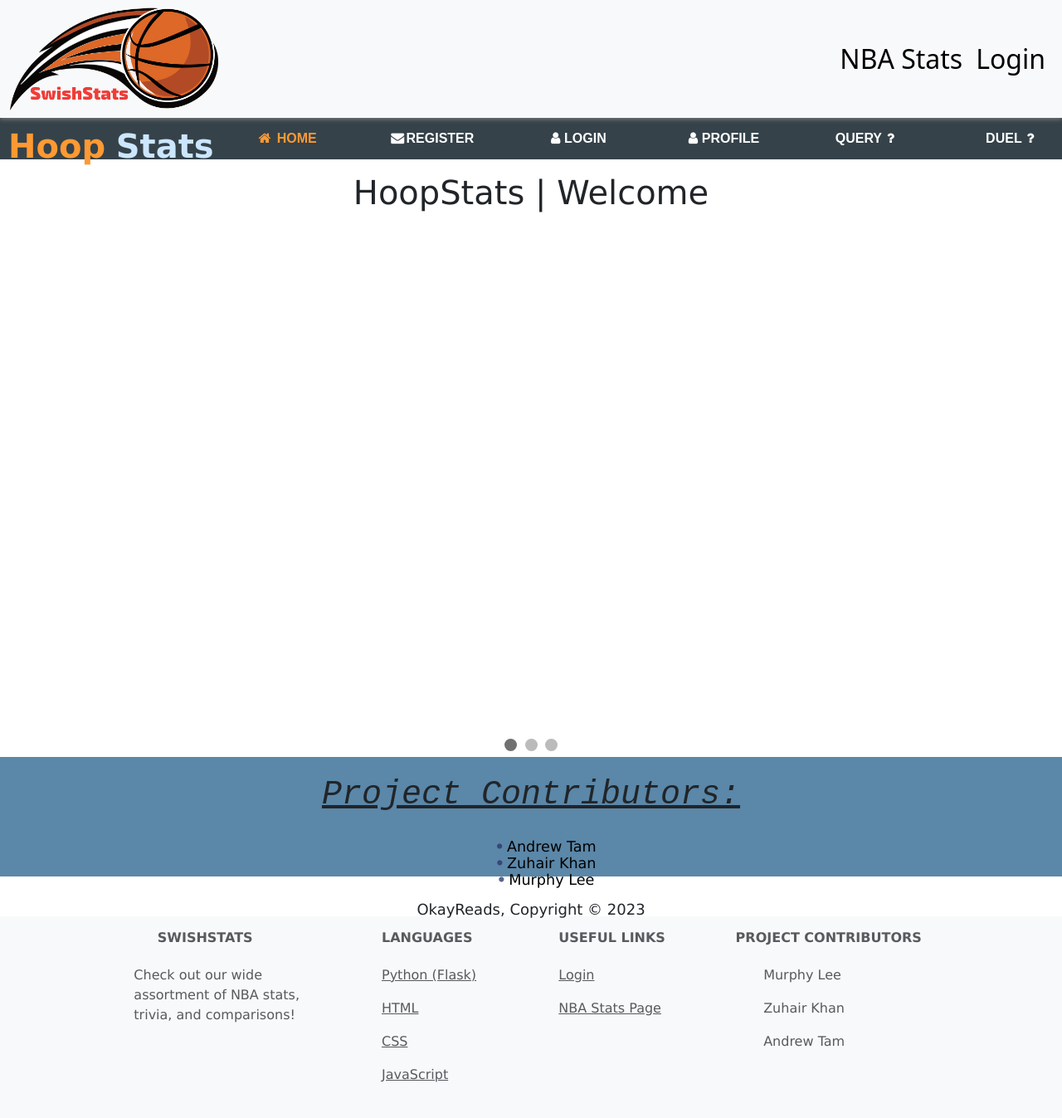
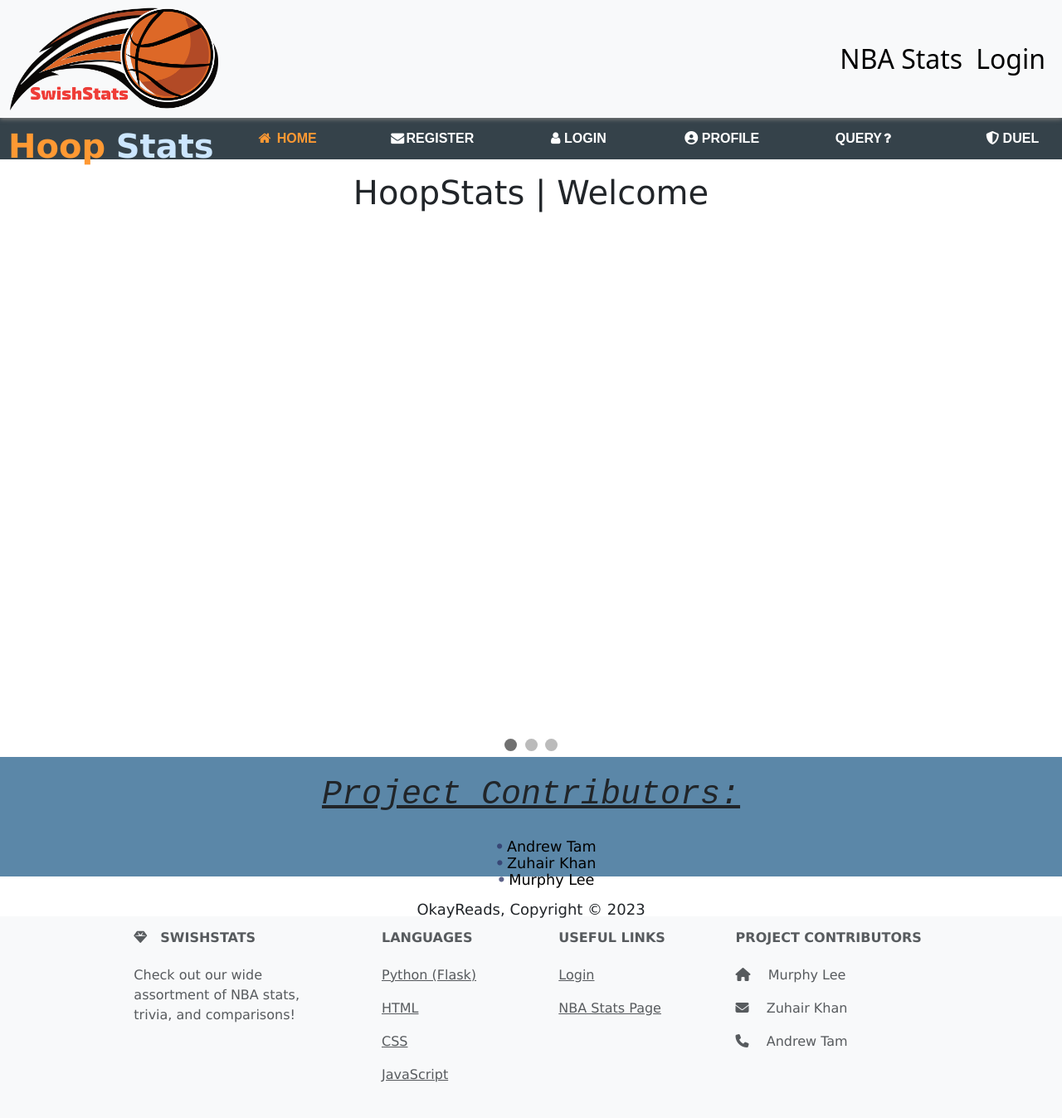
Before and after one commit to murphylee10/hoop-stats, a Flask app: page / in a window 1280 px wide; the page is wider, and only the part inside the window is pictured. Shown: that part at 83% size. Run offline with Flask 3, Linux system fonts and the light colour scheme; data that the repository does not hold is empty; some libraries are stand-ins or nearby versions.

Commit message:
touches to home page

```diff
--- a/static/css/home-page.css
+++ b/static/css/home-page.css
@@ -82,6 +82,9 @@
 
 header ul li:hover:not(.active) {
   background: #d80b15;
+}
+#question {
+  transform: translateX(-4px);
 }
 
 /* SLIDESHOW STYLYING */
--- a/templates/home-page.html
+++ b/templates/home-page.html
@@ -1,5 +1,11 @@
 {% extends 'base.html' %} {% block title %}HoopStats | Welcome{% endblock %} {%
 block style %}
+<head>
+  <script
+    src="https://kit.fontawesome.com/dd1637e640.js"
+    crossorigin="anonymous"
+  ></script>
+</head>
 <!--font awesome cdn link-->
 <link
   rel="stylesheet"
@@ -39,13 +45,16 @@
           <a href="login.html"><i class="fa fa-fw fa-user"></i>login</a>
         </li>
         <li>
-          <a href="profile.html"><i class="fa fa-fw fa-user"></i>profile</a>
+          <a href="profile.html"
+            ><i class="fa-solid fa-circle-user"></i> profile</a
+          >
         </li>
         <li>
-          <a href="query.html">Query</a><i class="fa fa-fw fa-question"></i>
+          <a href="query.html">Query</a
+          ><i class="fa fa-fw fa-question" id="question"></i>
         </li>
         <li>
-          <a href="duel.html">Duel</a><i class="fa fa-fw fa-question"></i>
+          <a href="duel.html"><i class="fa-solid fa-shield-halved"></i> Duel</a>
         </li>
       </ul>
     </div>
@@ -113,6 +122,5 @@
 </footer>
 
 <script src="/Users/Zuhair/Documents/Second semester/CSCb20/instant-stats-b20/static/js/script.js"></script>
-<script src="https://ajax.googleapis.com/ajax/libs/jquery/3.4.1/jquery.min.js"></script>
 
 {% endblock %}
```
